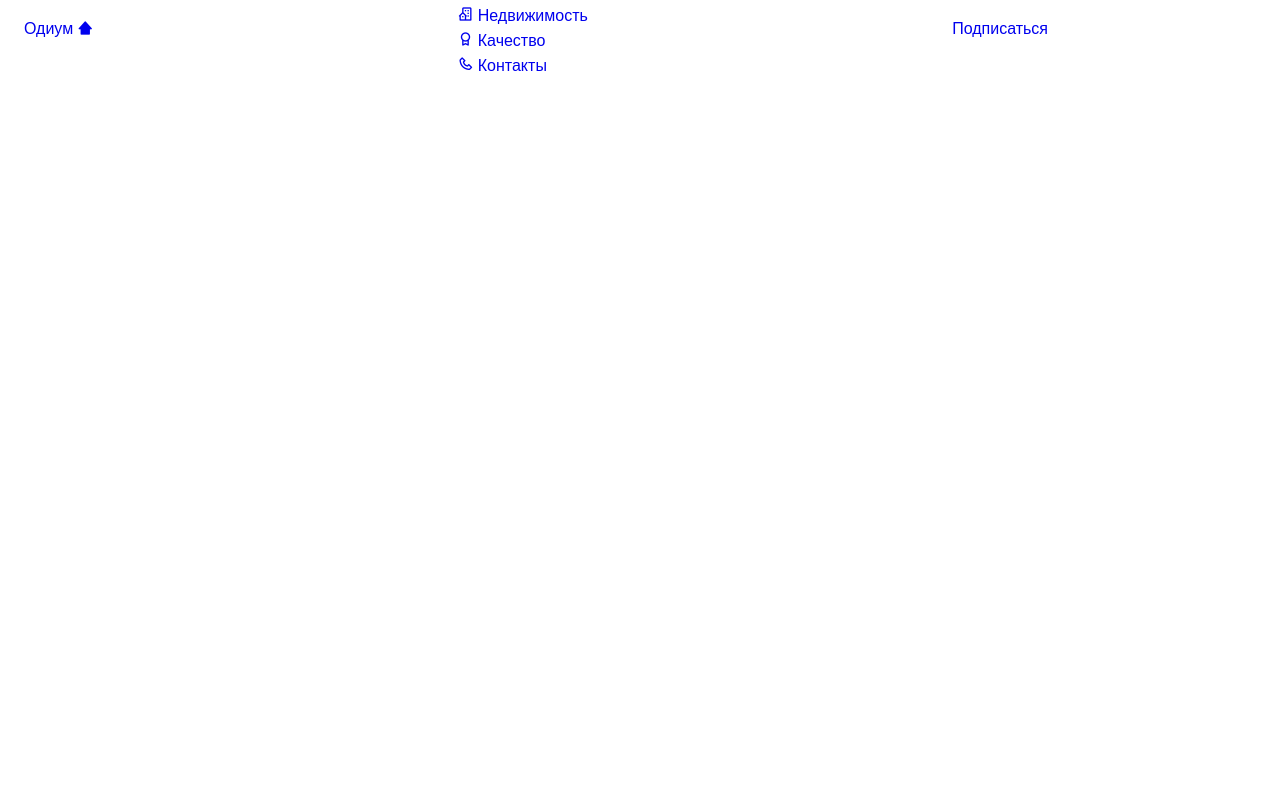
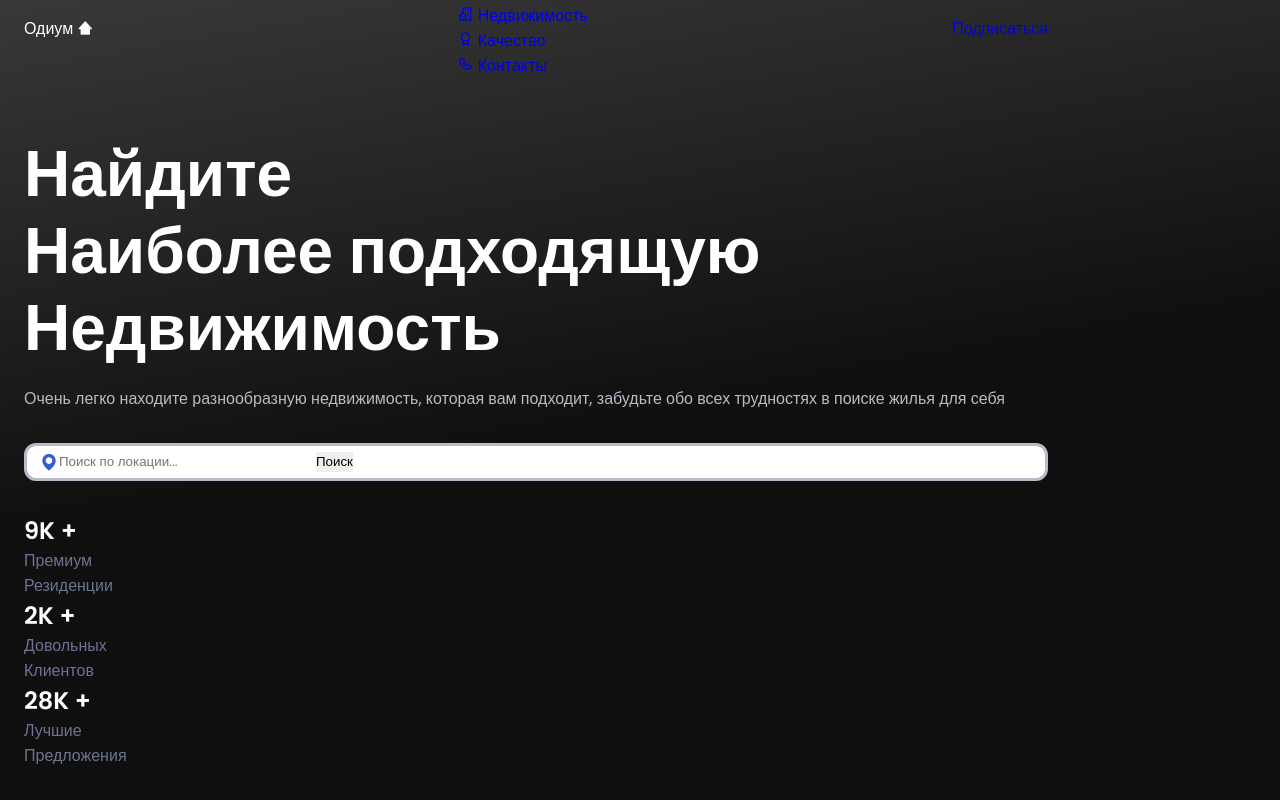
Before and after one commit to crossfire3001/responsive-odium, a plain HTML site: page index.html in a window 1280 px wide. Shown: the top 800 px of the page. Drawn offline with nearby package versions, Linux system fonts and the light colour scheme.

Commit message:
home section and search bar

```diff
--- a/assets/css/styles.css
+++ b/assets/css/styles.css
@@ -160,7 +160,7 @@ button {
 }
 
 .nav__logo {
-  /* color: #fff; */
+  color: #fff;
   display: inline-flex;
   align-items: center;
   column-gap: 0.25rem;
@@ -218,6 +218,46 @@ button {
 /* Active link */
 
 /*=============== HOME ===============*/
+.home {
+  background: linear-gradient(170deg, hsl(0, 0%, 22%) 0%, hsl(0, 0%, 6%) 30%);
+  padding-bottom: 0;
+}
+
+.home__container {
+  padding-top: 4rem;
+  row-gap: 3.5rem;
+}
+
+.home__title,
+.home__value-number {
+  color: #fff;
+}
+
+.home__title {
+  font-size: var(--biggest-font-size);
+  line-height: 120%;
+  margin-bottom: 1.25rem;
+}
+
+.home__desc {
+  color: var(--text-color-light);
+  margin-bottom: 2rem;
+}
+
+.home__search {
+  background-color: var(--body-color);
+  padding: 0.35rem 0.35rem 0.35rem 0.75rem;
+  display: flex;
+  align-items: center;
+  border-radius: 0.75rem;
+  border: 3px solid var(--text-color-light);
+  margin-bottom: 2rem;
+}
+
+.home__search i {
+  font-size: 1.25rem;
+  color: var(--first-color);
+}
 
 /*=============== BUTTON ===============*/
 
--- a/index.html
+++ b/index.html
@@ -49,29 +49,90 @@
             </li>
             <li class="nav__item">
               <a href="#value" class="nav__link">
-                <i class='bx bx-award'></i>
+                <i class="bx bx-award"></i>
                 <span>Качество</span>
               </a>
             </li>
             <li class="nav__item">
               <a href="#contact" class="nav__link">
-                <i class='bx bx-phone' ></i>
+                <i class="bx bx-phone"></i>
                 <span>Контакты</span>
               </a>
             </li>
           </ul>
         </div>
         <!-- /.nav__menu -->
-        <a href="#" class="button nav__button">
-          Подписаться
-        </a>
+        <a href="#" class="button nav__button"> Подписаться </a>
       </nav>
     </header>
 
     <!--==================== MAIN ====================-->
     <main class="main">
       <!--==================== HOME ====================-->
-      <section class="home section" id="home"></section>
+      <section class="home section" id="home">
+        <div class="home__container container grid">
+          <div class="home__data">
+            <h1 class="home__title">
+              Найдите<br />
+              Наиболее подходящую<br />
+              Недвижимость
+            </h1>
+            <p class="home__desc">
+              Очень легко находите разнообразную недвижимость, которая вам
+              подходит, забудьте обо всех трудностях в поиске жилья для себя
+            </p>
+
+            <form action="" class="home__search">
+              <i class="bx bxs-map"></i>
+              <input
+                type="search"
+                placeholder="Поиск по локации..."
+                class="home__search-input"
+              />
+              <button class="button">Поиск</button>
+            </form>
+
+            <div class="home__value">
+              <div>
+                <h1 class="home__value-number">9K <span>+</span></h1>
+                <span class="home__value-desc">
+                  Премиум <br />
+                  Резиденции
+                </span>
+              </div>
+              <div>
+                <h1 class="home__value-number">2K <span>+</span></h1>
+                <span class="home__value-desc">
+                  Довольных <br />
+                  Клиентов
+                </span>
+              </div>
+              <div>
+                <h1 class="home__value-number">28K <span>+</span></h1>
+                <span class="home__value-desc">
+                  Лучшие <br />
+                  Предложения
+                </span>
+              </div>
+            </div>
+            <!-- /.home__value -->
+          </div>
+          <!-- /.home__data -->
+
+          <div class="home__images">
+            <div class="home__orbe">
+
+            </div>
+            <!-- /.home__orbe -->
+            <div class="home__img">
+              <img src="assets/img/home.jpg" alt="">
+            </div>
+            <!-- /.home__img -->
+          </div>
+          <!-- /.home__images -->
+        </div>
+        <!-- /.home__container -->
+      </section>
 
       <!--==================== LOGOS ====================-->
       <section class="logos section"></section>
```
